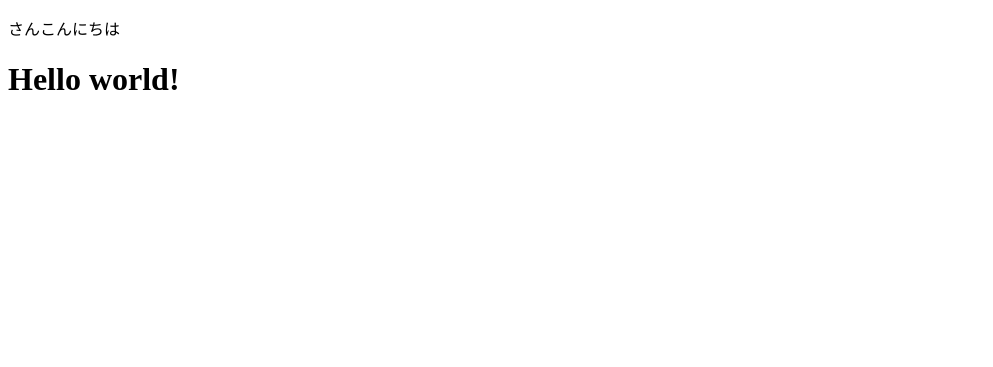
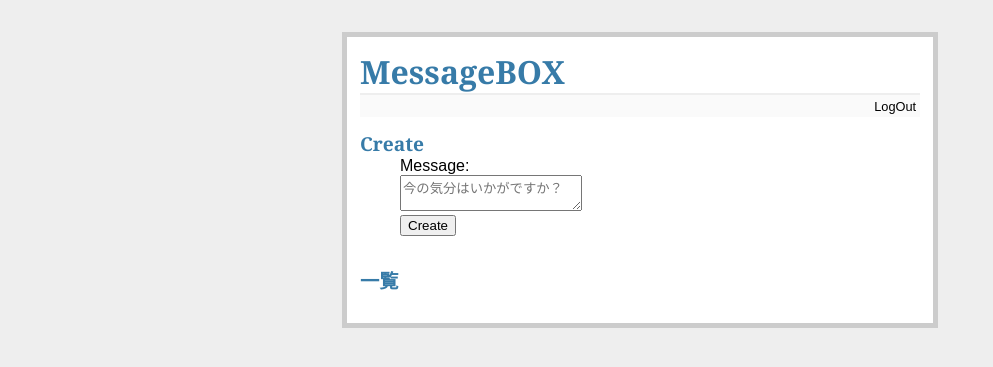
Before and after one commit to NICOWEB-KOZUE/message_box, a Flask app: page / in a window 1280 px wide. Shown: the top 367 px of the page, without its empty margins (0-993 px from the left). Run offline with Flask 3, Linux system fonts and the light colour scheme; the visitor is signed in with stand-in values (Sample User, id 1).

Commit message:
削除機能追加

```diff
--- a/app.py
+++ b/app.py
@@ -72,10 +72,10 @@
 # if __name__ == '__main__':
 #     app.run(host='127.0.0.1', port=8000, debug=True)
 
-from flask import Flask, render_template, request, redirect, flash
-from flask_login import LoginManager, login_user, logout_user
+from flask import Flask, render_template, request, redirect, flash, url_for
+from flask_login import LoginManager, login_user, logout_user, current_user, login_required
 from werkzeug.security import generate_password_hash, check_password_hash
-from config import User
+from config import User, Message
 
 app = Flask(__name__)
 app.secret_key = "secret"
@@ -88,6 +88,12 @@ login_manager.init_app(app)
 @login_manager.user_loader
 def load_user(user_id):
     return User.get_by_id(user_id)
+
+
+# ログインしていないとアクセスできないページにアクセスがあった場合の処理
+@login_manager.unauthorized_handler
+def unauthorized_handler():
+    return redirect(url_for("login"))
 
 
 @app.route("/register", methods=["GET", "POST"])
@@ -127,7 +133,7 @@ def login():
         if user is not None and check_password_hash(user.password, request.form["password"]):
             login_user(user)
             flash(f"ようこそ{user.name}さん")
-            return redirect("/")
+            return redirect(url_for("index"))
 
         # だめだったとき
         flash("認証に失敗しました")
@@ -137,15 +143,42 @@ def login():
 
 # ログアウト処理
 @app.route("/logout")
+@login_required
 def logout():
     logout_user()
     flash("ログアウトしました！")
-    return redirect("/")
+    return redirect(url_for("index"))
 
 
-@app.route("/")
+# ユーザー削除処理
+@app.route("/unregister")
+@login_required
+def unregister():
+    current_user.delete_instance()
+    logout_user()
+    return redirect(url_for("index"))
+
+# # メッセージ登録フォームの表示・投稿・一覧表示
+@app.route("/", methods=["GET", "POST"])
 def index():
-    return render_template("index.html")
+    if request.method == "POST" and current_user.is_authenticated:
+        Message.create(user=current_user, content=request.form["content"])
+    messages = (
+        Message.select()
+        .where(Message.reply_to.is_null(True))
+        .order_by(Message.pub_date.desc(), Message.id.desc())
+    )
+    return render_template("index.html", messages=messages)
+
+# メッセージ削除
+@app.route("/message/<message_id>/delete/", methods=["POST"])
+@login_required
+def delete(message_id):
+    if Message.select().where((Message.id == message_id) & (Message.user == current_user)).first():
+        Message.delete_by_id(message_id)
+    else:
+        flash("無効な操作です")
+    return redirect(url_for("index"))
 
 
 if __name__ == "__main__":
--- /dev/null
+++ b/static/style.css
@@ -0,0 +1,103 @@
+@charset "UTF-8";
+
+body {
+    font-family: sans-serif;
+    background: #eee;
+}
+
+a:link,
+a:visited {
+    color: unset;
+    text-decoration: none;
+
+}
+
+a,
+h1,
+h2 {
+    color: #377BA8;
+
+}
+
+h1,
+h2 {
+    font-family: 'Georgia', serif;
+    margin: 0;
+
+}
+
+h1 {
+    border-bottom: 2px solid #eee;
+
+}
+
+h2 {
+    font-size: 1.2em;
+
+}
+
+.page {
+    margin: 2em auto;
+    width: 35em;
+    border: 5px solid #ccc;
+    padding: 0.8em;
+    background: white;
+
+}
+
+.page form {
+    padding-inline-start: 40px;
+    padding-inline-end: 40px;
+    margin-bottom: 30px;
+
+}
+
+.page form * :not(button) {
+    width: 100%;
+
+}
+
+.page ul {
+    list-style-type: none;
+
+}
+
+.page li {
+    clear: both;
+
+}
+
+.metanav {
+    text-align: right;
+    font-size: 0.8em;
+    padding: 0.3em;
+    margin-bottom: 1em;
+    background: #fafafa;
+
+}
+
+.flash {
+    background: #CEE5F5;
+    padding: 0.5em;
+    border: 1px solid #AACBE2;
+
+}
+
+.avatar {
+    display: block;
+    float: left;
+    margin: 10px 10px 10px 0;
+
+}
+
+.message-content {
+    min-height: 80px;
+    word-break: keep-all;
+    overflow-wrap: break-word;
+
+}
+
+.message {
+    display: flex;
+
+}
--- /dev/null
+++ b/templates/base.html
@@ -0,0 +1,31 @@
+<!DOCTYPE html>
+<html lang="ja">
+
+
+<head>
+    <meta charset="UTF-8">
+    <meta name="viewport" content="width=device-width, initial-scale=1.0">
+    <title>MessageBOX</title>
+    <link rel=stylesheet href="{{ url_for('static', filename='style.css') }}">
+</head>
+
+
+<body>
+    <div class="page">
+        <h1><a href="{{ url_for('index') }}">MessageBOX</a></h1>
+        <div class="metanav">
+            {% if not current_user.is_authenticated %}
+                <a href="{{ url_for('login') }}">LogIn</a>
+                <a href="{{ url_for('register') }}">Register</a>
+            {% else %}
+                <a href="{{ url_for('logout') }}">LogOut</a>
+            {% endif %}
+        </div>
+        {% for message in get_flashed_messages() %}
+            <div class="flash">{{ message }}</div>
+        {% endfor %}
+
+        {% block content %}{% endblock %}
+    </div>
+</body>
+</html
--- a/templates/index.html
+++ b/templates/index.html
@@ -1,22 +1,33 @@
-<!DOCTYPE html>
-<html lang="ja">
-<head>
-    <meta charset="UTF-8">
-    <meta name="viewport" content="width=device-width, initial-scale=1.0">
-    <title>Document</title>
-</head>
-<body>
-    {% for message in get_flashed_messages() %}
-        <p>{{ message }}</p>
-    {% endfor %}
+{% extends 'base.html' %}
+{% block content %}
+{% if current_user.is_authenticated %} {# ログインしている場合に表示 #}
+<h2>Create</h2>
+<form action="{{ url_for('index') }}" method="post">
+    <label for="message">Message:</label>
+    <br>
+    <textarea name="content" id="message" placeholder="今の気分はいかがですか？"></textarea>
+    <br>
+    <input type="submit" value="Create" />
+    </form>
+{% endif %}
 
-
-    {% if current_user.is_authenticated %}
-        <p>{{ current_user.name }} さんこんにちは</p>
-    {% else %}
-        <p>ログインしていません</p>
-    {% endif %}
-
-   <h1>Hello world!</h1>
-</body>
-</html>
+<h2>一覧</h2>
+<ul>
+    {% for message in messages %}
+    <div class="message">
+        <li>
+            <img src="http://www.gravatar.com/avatar/{{ message.user.email }}?d=identicon&s=80" alt="" + class="avatar">
+            {{ message.user.name }} {{ message.pub_date }}
+            {% if message.user == current_user %}
+                <form action="{{ url_for('delete', message_id=message.id) }}" method="post" style="display:inline;">
+                    <input type="submit" value="削除" onclick="if(!confirm('このメッセージを削除しますか？')) return false">
+                </form>
+            {% endif %}
+            <div class="message-content">
+                {{ message.content }}
+            </div>
+        </li>
+    </div>
+{% endfor %}
+</ul>
+{% endblock %}
```
Also changed, not shown: config.py (+17 -2 lines), templates/login.html (+3 -13 lines), templates/register.html (+3 -13 lines).
